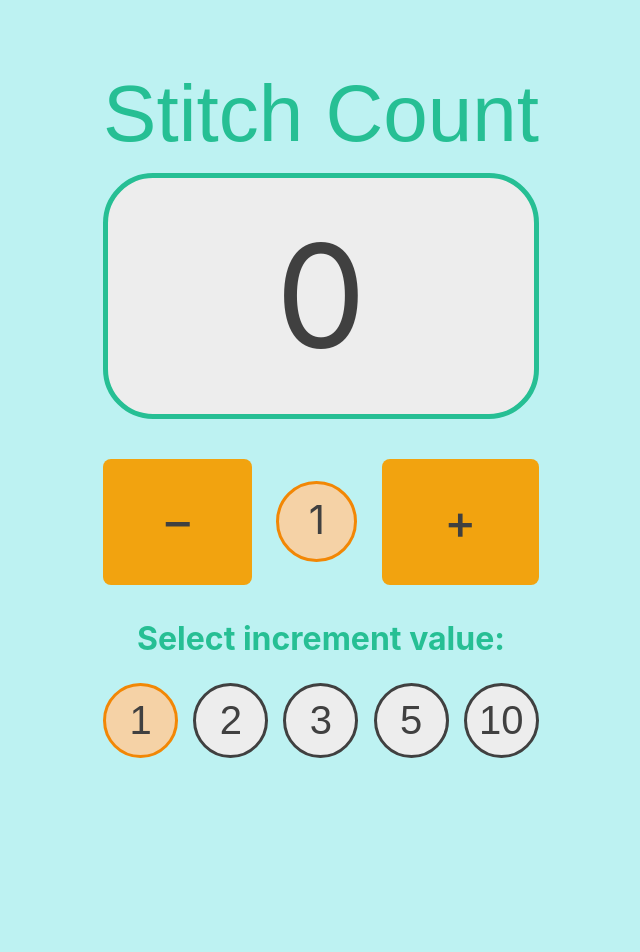
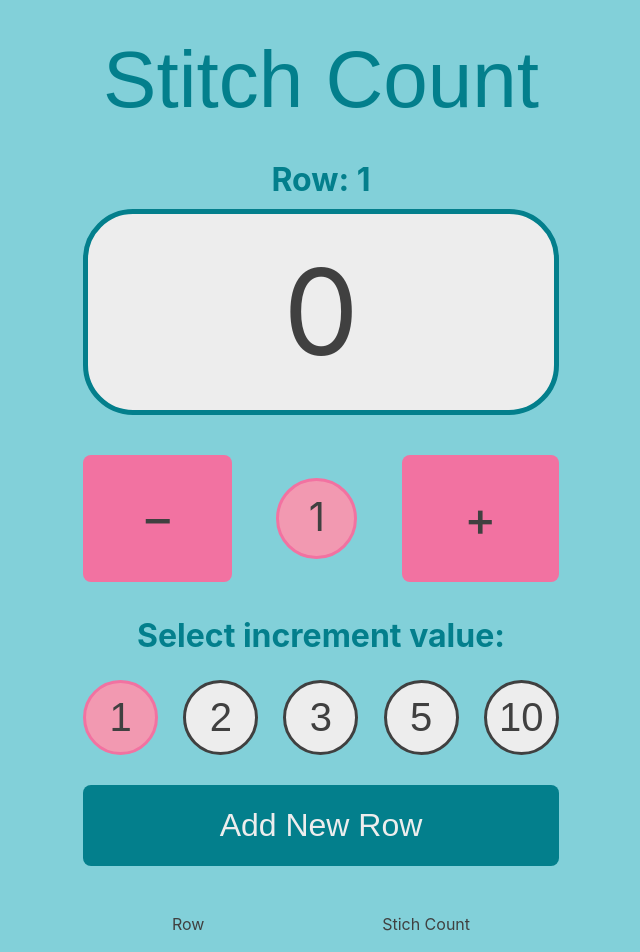
Before and after one commit to mmolli55/Stitch-Count, a React (Vite) app: page / in a window 1280 px wide. Shown: the top 952 px of the page, without its empty margins (319-959 px from the left). Before the commit the page ends 800 px from the top, so only its background shows below. Built offline with nearby package versions, Linux system fonts and the light colour scheme; the HTML template or start-up script is replaced by a standard one; a web font is replaced by a local one.

Commit message:
implemented Add Row functionality
still needs styled

```diff
--- a/src/App.jsx
+++ b/src/App.jsx
@@ -1,37 +1,20 @@
 import { useState } from 'react'
 import { useEffect } from 'react'
 import './App.css'
-import IncrementValue from "./IncrementValue"
+import IncrementValue from "./components/IncrementValue"
+import Row from "./components/Row"
 
 function App() {
   const [count, setCount] = useState(0)
+  const [currentRow, setCurrentRow] = useState(1)
+  const [allRows, setAllRows] = useState([])
   const [incrementAmount, setIncrementAmout] = useState(1)
   const [incrementOptions, setIncrementOptions] = useState([
-    {
-      id: 1,
-      value: 1,
-      selected: true
-    },
-    {
-      id: 2,
-      value: 2,
-      selected: false
-    },
-    {
-      id: 3,
-      value: 3,
-      selected: false
-    },
-    {
-      id: 5,
-      value: 5,
-      selected: false
-    },
-    {
-      id: 10,
-      value: 10,
-      selected: false
-    }
+    { id: 1, value: 1, selected: true},
+    { id: 2, value: 2, selected: false},
+    { id: 3, value: 3, selected: false},
+    { id: 5, value: 5, selected: false},
+    { id: 10, value: 10, selected: false}
   ])
 
   function increaseCount() {
@@ -42,11 +25,22 @@ function App() {
     setCount(prevCount => prevCount - incrementAmount)
   }
 
+  function resetCount() {
+    setCount(0)
+  }
+
   function changeIncrementValue(event) {
     setIncrementAmout(Number(event.target.id))
   }
 
-  // Need to add 'selected' class to options when clicked
+  function addNewRow(stitchCount) {
+    setAllRows(prevRows => {
+      return [...prevRows, {rowNumber: prevRows.length + 1, stitches: stitchCount}]
+    })
+
+    resetCount()
+  }
+
   useEffect(() => setIncrementOptions(prevOptions => prevOptions.map(option => {
     if (option.id === incrementAmount) {
       return {...option, selected: true}
@@ -67,10 +61,19 @@ function App() {
     )
   })
 
+  const rowElements = allRows.map(row => {
+    return (
+      <Row
+        rowNumber={row.rowNumber}
+        stitches={row.stitches}
+      />
+    )
+  })
+
   return (
     <>
       <h1 className="title poetsen-one-regular">Stitch Count</h1>
-
+      <p className="row-number-display">Row: {currentRow}</p>
       <div className="count-container">
         <span className="count-display">{count}</span>
       </div>
@@ -87,6 +90,15 @@ function App() {
         {incrementOptionElements}
       </div>
 
+      <div className="new-row-btn-container">
+          <button className="btn-new-row" onClick={() => addNewRow(count)}>Add New Row</button>
+      </div>
+
+      <div className="all-rows-container">
+        <p className="all-rows-header"><span>Row</span><span>Stich Count</span></p>
+        {rowElements}
+      </div>
+
     </>
   )
 }
--- a/src/IncrementValue.jsx
+++ b/src/components/IncrementValue.jsx
@@ -1,7 +1,7 @@
 export default function IncrementValue(props) {
     const style = {
-        backgroundColor: props.selected ? "#f5d2a6" : "#ededed",
-        border: props.selected ? "3px solid #F28705" : "3px solid #404040"
+        backgroundColor: props.selected ? "#F299B1" : "#ededed",
+        border: props.selected ? "3px solid #F272A1" : "3px solid #404040"
     }
     return (
         <button
--- /dev/null
+++ b/src/components/Row.jsx
@@ -0,0 +1,8 @@
+export default function Row(props) {
+    const style = {
+        borderBottom: "3px solid #F272A1"
+    }
+    return (
+        <p className="row" style={style}><span>{props.rowNumber}</span><span>{props.stitches}</span></p>
+    )
+}
--- a/src/index.css
+++ b/src/index.css
@@ -14,7 +14,7 @@ body {
   place-items: top;
   min-width: 320px;
   min-height: 100vh;
-  background-color: #BDF2F2;
+  background-color: #82D0D9;
   color: #404040;
 }
 
@@ -26,40 +26,29 @@ body {
   font-style: normal;
 }
 
-h1 {
+.title {
   font-size: 5em;
   line-height: 1.1;
-  color: #26BF94;
-  margin-bottom: 15px;
+  color: #037F8C;
+  margin: 20px;
 }
 
-button.btn-minus,
-button.btn-plus {
-  border-radius: 8px;
-  padding: 0.6em 1.2em;
-  font-size: 3em;
-  font-weight: 500;
-  font-family: inherit;
-  background-color: #F2A30F;
-  cursor: pointer;
-  border: 0;
-  color: #404040;
-  border: 5px solid transparent;
+.row-number-display {
+  text-align: center;
+  color: #037F8C;
+  font-size: 2em;
+  font-weight: bold;
+  margin-bottom: 5px;
 }
-.btn-minus:hover, .btn-plus:hover {
-  border: 5px solid #F28705;
-}
-
-
 
 /* Positioning Containers */
 
 .count-container {
-  font-size: 3em;
+  font-size: 2.5em;
   background-color: #ededed;
   border-radius: 50px;
-  border: 5px solid #26BF94;
-  padding: 10px;
+  border: 5px solid #037F8C;
+  padding: 8px;
 }
 
 .count-display {
@@ -81,8 +70,8 @@ button.btn-plus {
   margin-bottom:auto;
   text-align:center;
   border-radius: 50px;
-  border: 3px solid #F28705;
-  background-color: #f5d2a6;
+  border: 3px solid #F272A1;
+  background-color: #F299B1;
 }
 
 .increment-select-container {
@@ -102,6 +91,47 @@ button.btn-plus {
   margin-top: 30px;
   font-size: 2em;
   margin-bottom: 20px;
-  color:#26BF94;
+  color:#037F8C;
   font-weight: bold;
 }
+
+.new-row-btn-container {
+}
+
+.all-rows-container {
+}
+
+.all-rows-header, .row {
+  display: flex;
+  justify-content: space-around;
+}
+
+/* Buttons */
+
+.btn-minus,
+.btn-plus {
+  border-radius: 8px;
+  padding: 0.6em 1.2em;
+  font-size: 3em;
+  font-weight: 500;
+  font-family: inherit;
+  background-color: #F272A1;
+  cursor: pointer;
+  border: 0;
+  color: #404040;
+  border: 5px solid transparent;
+}
+.btn-minus:hover, .btn-plus:hover {
+  border: 5px solid #F299B1;
+}
+
+.btn-new-row{
+  width: 100%;
+  background-color: #037F8C;
+  color: #ededed;
+  border: none;
+  margin: 30px auto;
+  font-size: 2em;
+  padding: .7em 1.5em;
+  border-radius: 8px;
+}
```
